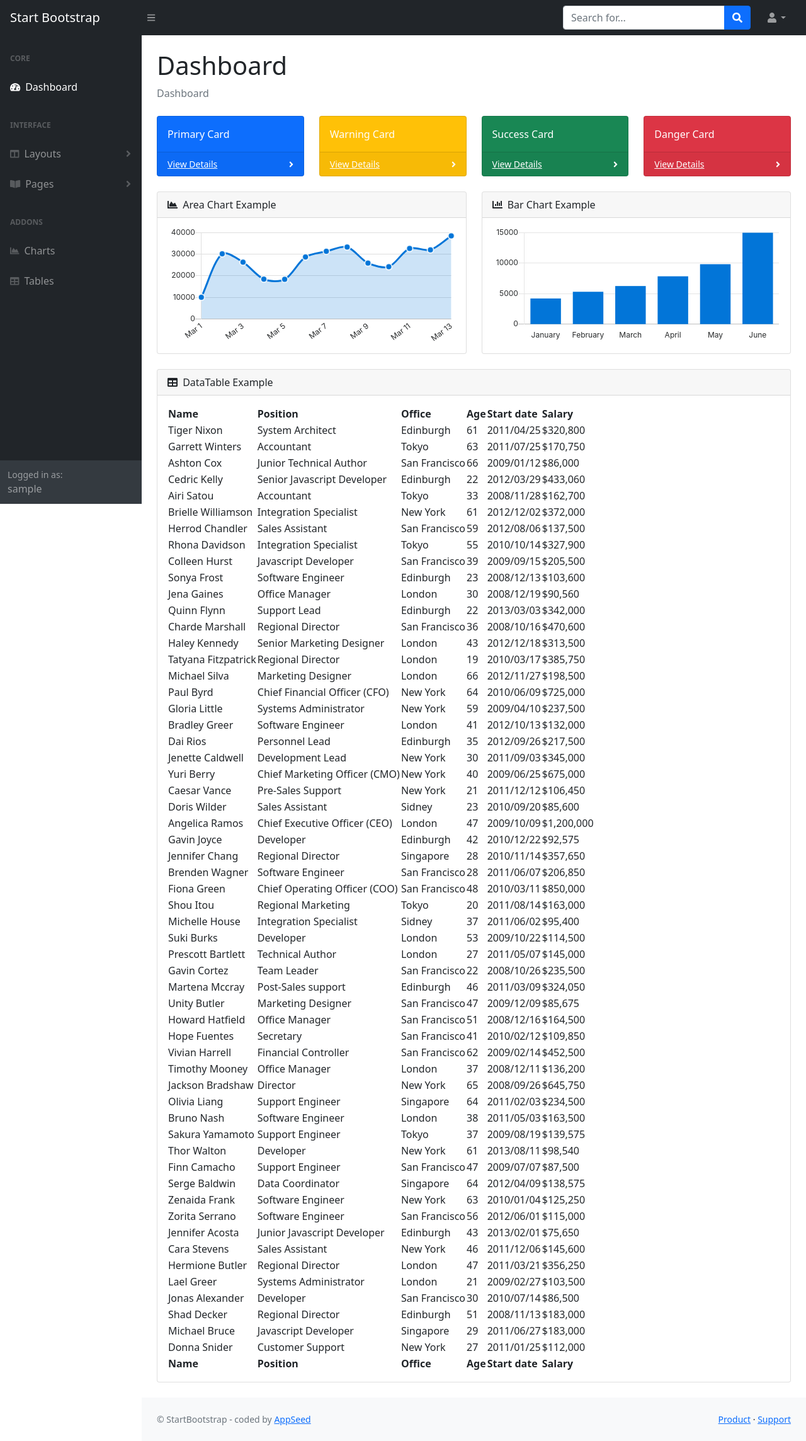
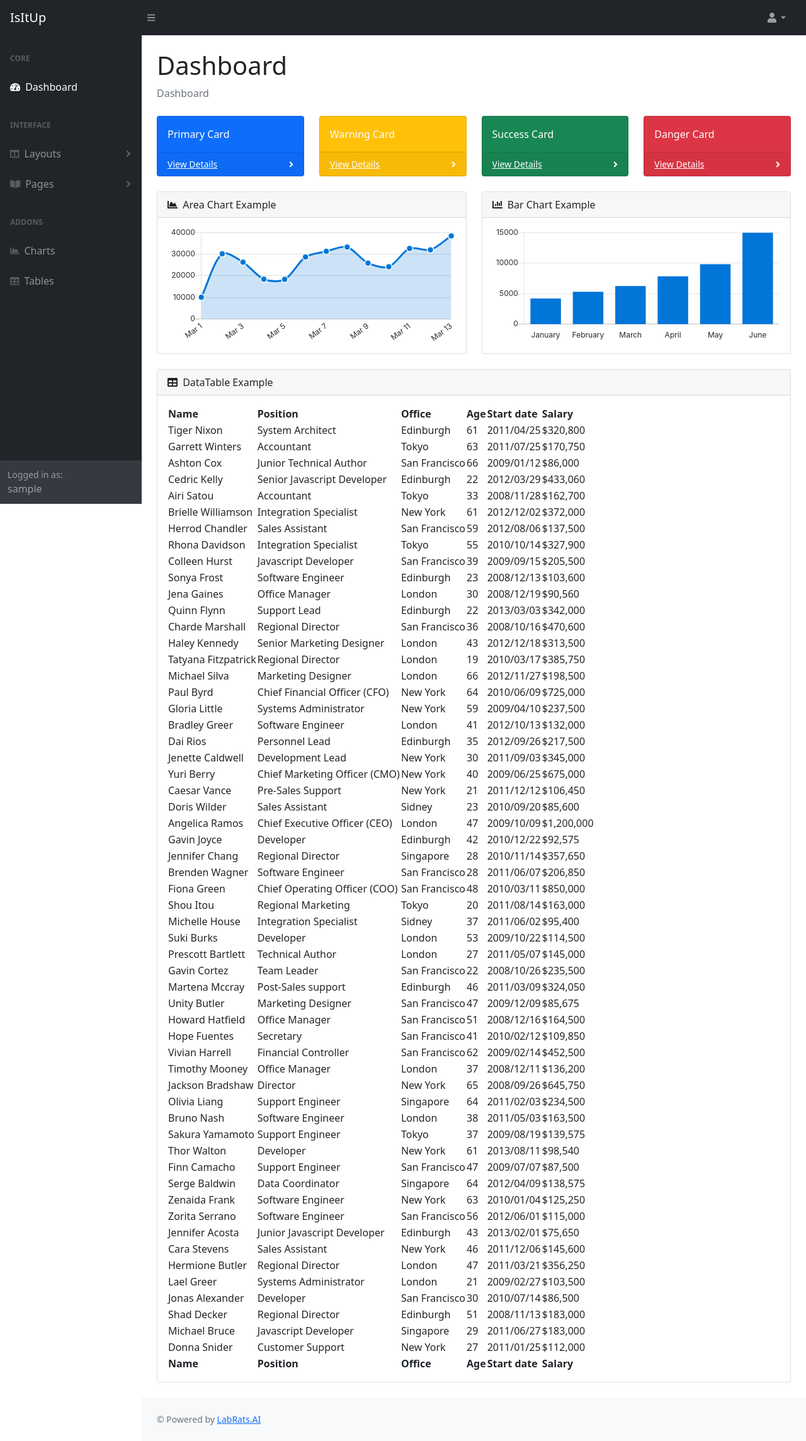
Before and after one commit to thisisishara/IsItUp, a Flask app: page /index in a window 1280 px wide. Shown: the whole page at 63% size. Run offline with Flask 2, Linux system fonts and the light colour scheme; the visitor is signed in with stand-in values (Sample User, id 1); data comes from the database, SQL or seed files in the repository; some libraries are stand-ins or nearby versions.

Commit message:
Init commit of IsItUp

```diff
--- a/apps/templates/accounts/register.html
+++ b/apps/templates/accounts/register.html
@@ -11,7 +11,7 @@
         <div class="container">
             <div class="row justify-content-center">
                 <div class="col-lg-5">
-                    <div class="card shadow-lg border-0 rounded-lg mt-5">
+                    <div class="card shadow-lg border-0 rounded-lg mt-5" style="background-color: #E0E0E0 !important;">
                         <div class="card-header text-center">
                             <h3 class="text-center font-weight-light my-4">
                                 Register
@@ -58,7 +58,7 @@
                         </div>
                         <div class="card-footer text-center">
                             <div class="small">
-                                Flask SB Admin - Open-source Seed Project
+                                Powered By LabRats.AI
                             </div>
                         </div>
                     </div>
--- a/apps/templates/includes/footer.html
+++ b/apps/templates/includes/footer.html
@@ -3,12 +3,12 @@
         <div class="container-fluid px-4">
             <div class="d-flex align-items-center justify-content-between small">
                 <div class="text-muted">
-                    &copy; StartBootstrap - coded by <a target="_blank" href="https://appseed.us">AppSeed</a>
+                    &copy; Powered by <a target="_blank" href="">LabRats.AI</a>
                 </div>
                 <div>
-                    <a target="_blank" href="https://appseed.us/admin-dashboards/flask-dashboard-sb-admin">Product</a>
-                    &middot;
-                    <a target="_blank" href="https://appseed.us/support">Support</a>
+{#                    <a target="_blank" href="https://appseed.us/admin-dashboards/flask-dashboard-sb-admin">Product</a>#}
+{#                    &middot;#}
+{#                    <a target="_blank" href="https://appseed.us/support">Support</a>#}
                 </div>
             </div>
         </div>
--- a/apps/templates/includes/navigation.html
+++ b/apps/templates/includes/navigation.html
@@ -1,24 +1,24 @@
 
 <nav class="sb-topnav navbar navbar-expand navbar-dark bg-dark">
             <!-- Navbar Brand-->
-            <a class="navbar-brand ps-3" href="index.html">Start Bootstrap</a>
+            <a class="navbar-brand ps-3" href="index.html">IsItUp</a>
             <!-- Sidebar Toggle-->
             <button class="btn btn-link btn-sm order-1 order-lg-0 me-4 me-lg-0" id="sidebarToggle" href="#!"><i class="fas fa-bars"></i></button>
             <!-- Navbar Search-->
             <form class="d-none d-md-inline-block form-inline ms-auto me-0 me-md-3 my-2 my-md-0">
-                <div class="input-group">
-                    <input class="form-control" type="text" placeholder="Search for..." aria-label="Search for..." aria-describedby="btnNavbarSearch" />
-                    <button class="btn btn-primary" id="btnNavbarSearch" type="button"><i class="fas fa-search"></i></button>
-                </div>
+{#                <div class="input-group">#}
+{#                    <input class="form-control" type="text" placeholder="Search for..." aria-label="Search for..." aria-describedby="btnNavbarSearch" />#}
+{#                    <button class="btn btn-primary" id="btnNavbarSearch" type="button"><i class="fas fa-search"></i></button>#}
+{#                </div>#}
             </form>
             <!-- Navbar-->
             <ul class="navbar-nav ms-auto ms-md-0 me-3 me-lg-4">
                 <li class="nav-item dropdown">
                     <a class="nav-link dropdown-toggle" id="navbarDropdown" href="#" role="button" data-bs-toggle="dropdown" aria-expanded="false"><i class="fas fa-user fa-fw"></i></a>
                     <ul class="dropdown-menu dropdown-menu-end" aria-labelledby="navbarDropdown">
-                        <li><a class="dropdown-item" href="#!">Settings</a></li>
-                        <li><a class="dropdown-item" href="#!">Activity Log</a></li>
-                        <li><hr class="dropdown-divider" /></li>
+{#                        <li><a class="dropdown-item" href="#!">Settings</a></li>#}
+{#                        <li><a class="dropdown-item" href="#!">Activity Log</a></li>#}
+{#                        <li><hr class="dropdown-divider" /></li>#}
                         <li><a class="dropdown-item" href="{{ url_for('authentication_blueprint.logout') }}">Logout</a></li>
                     </ul>
                 </li>
--- a/apps/templates/layouts/base-error.html
+++ b/apps/templates/layouts/base-error.html
@@ -5,11 +5,11 @@
     <meta http-equiv="X-UA-Compatible" content="IE=edge" />
     <meta name="viewport" content="width=device-width, initial-scale=1, shrink-to-fit=no" />
 
-    <meta name="description" content="Sb Admin dashboard migrated to Python by AppSeed" />
+    <meta name="description" content="IsItUp health-checker by LabRats.AI" />
     <meta name="author" content="startbootstrap & AppSeed" />
 
     <title>
-        Flask SB Admin - {% block title %}{% endblock %} | AppSeed
+        IsItUp - {% block title %}{% endblock %} | LabRats.AI
     </title>
 
     <link href="/static/assets/css/styles.min.css" rel="stylesheet" />
--- a/apps/templates/layouts/base-fullscreen.html
+++ b/apps/templates/layouts/base-fullscreen.html
@@ -6,11 +6,11 @@
     <meta http-equiv="X-UA-Compatible" content="IE=edge" />
     <meta name="viewport" content="width=device-width, initial-scale=1, shrink-to-fit=no" />
 
-    <meta name="description" content="Sb Admin dashboard migrated to Python by AppSeed" />
+    <meta name="description" content="IsItUp health-checker by LabRats.AI" />
     <meta name="author" content="startbootstrap & AppSeed" />
 
     <title>
-        Flask SB Admin - {% block title %}{% endblock %} | AppSeed
+        IsItUp - {% block title %}{% endblock %} | LabRats.AI
     </title>
 
 
@@ -21,7 +21,7 @@
     {% block stylesheets %}{% endblock stylesheets %}
 
 </head>
-<body class="bg-primary">
+<body class="bg-primary" style="background-color: #212121 !important;">
 
     <div id="layoutAuthentication">
         <div id="layoutAuthentication_content">
--- a/apps/templates/layouts/base.html
+++ b/apps/templates/layouts/base.html
@@ -6,11 +6,11 @@
     <meta http-equiv="X-UA-Compatible" content="IE=edge" />
     <meta name="viewport" content="width=device-width, initial-scale=1, shrink-to-fit=no" />
 
-    <meta name="description" content="Sb Admin dashboard migrated to Python by AppSeed" />
+    <meta name="description" content="IsItUp health-checker by LabRats.AI" />
     <meta name="author" content="startbootstrap & AppSeed" />
 
     <title>
-        Flask SB Admin - {% block title %}{% endblock %} | AppSeed
+        IsItUp - {% block title %}{% endblock %} | LabRats.AI
     </title>
 
     <link href="https://cdn.jsdelivr.net/npm/simple-datatables@latest/dist/style.css" rel="stylesheet" />
```
Also changed, not shown: app.py (added, +34 -0 lines), apps/templates/accounts/login.html (+4 -4 lines), apps/templates/includes/sidebar-admin.html (added, +68 -0 lines).
